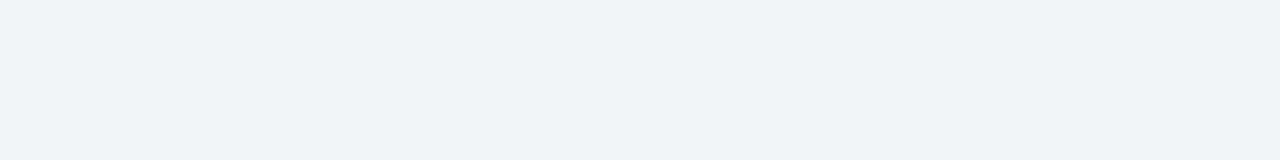
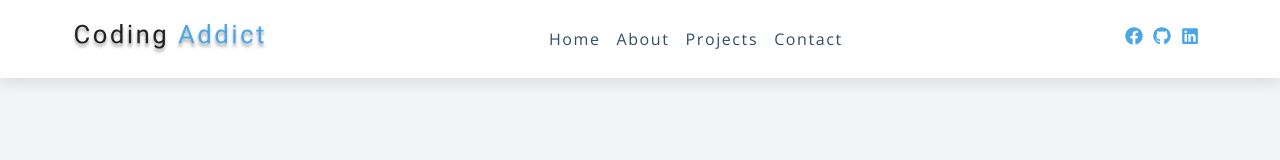
Before and after one commit to rahidt1/navBar, a plain HTML site: page src/index.html in a window 1280 px wide. Drawn offline with nearby package versions, Linux system fonts and the light colour scheme.

Commit message:
Build the navigation bar.

```diff
--- a/src/css/styles.css
+++ b/src/css/styles.css
@@ -1,5 +1,6 @@
 :root {
   --color-primary: #49a6e9;
+  --color-secondary: #a5d5f8;
   --color-text: #324d67;
   --color-body: #f1f5f8;
   --font-primary: "Open Sans", sans-serif;
@@ -40,8 +41,9 @@ a {
 
 /* Icons */
 .icon {
-  width: 15px;
-  height: 15px;
+  width: 18px;
+  height: 18px;
+  cursor: pointer;
 }
 .icon--large {
   width: 25px;
@@ -69,6 +71,90 @@ a {
   transform: rotate(90deg);
 }
 .collapsible--expanded .collapsible__content {
-  max-height: 100%;
+  /* Its crucial to use 'vh' instead of %. Because the content
+  area shuts abruptly if % is used. It also works if we used fixed
+  value like 'rem'*/
+  max-height: 100vh;
   opacity: 1;
+  transition: var(--trasition);
 }
+
+/* Navigation Bars */
+.nav {
+  background: #fff;
+  box-shadow: var(--light-shadow);
+}
+.nav-center {
+  align-items: center;
+  display: flex;
+  flex-wrap: wrap;
+  justify-content: space-between;
+  padding: 1.6rem;
+}
+.nav__list {
+  width: 100%;
+  margin: 0 0 1.5rem 0;
+}
+.nav__item {
+  color: var(--color-text);
+  cursor: pointer;
+  border-radius: 4px;
+  letter-spacing: var(--letter-spacing);
+  padding: 0.8rem;
+  transition: var(--trasition);
+}
+.nav__item:hover {
+  background: var(--color-secondary);
+  padding: 0.8rem 0.8rem 0.8rem 2rem;
+}
+.nav__item:hover.nav__item > a {
+  color: var(--color-primary);
+}
+.nav__item a {
+  color: var(--color-text);
+}
+.nav img {
+  height: 4rem;
+}
+.nav-center .icon-container {
+  margin: auto;
+}
+.nav-center .icon {
+  margin-right: 0.5rem;
+}
+.icon-container.collapsible__content .icon--primary:hover {
+  transition: var(--trasition);
+  color: var(--color-secondary);
+}
+@media screen and (min-width: 768px) {
+  .nav-center {
+    max-width: 1170px;
+    margin: auto;
+  }
+  .nav .collapsible__toggler {
+    display: none;
+  }
+  .nav__list {
+    margin: 0;
+  }
+  .nav__list,
+  .icon-container {
+    width: auto;
+    display: flex;
+    max-height: 100%;
+    opacity: 1;
+  }
+  .nav-center .icon-container {
+    display: flex;
+    align-items: center;
+    margin: 0;
+  }
+  .icon-container .icon {
+    margin-right: 1rem;
+  }
+  .nav__item:hover {
+    background: none;
+    color: var(--color-secondary);
+    padding: 0.8rem;
+  }
+}
--- a/src/index.html
+++ b/src/index.html
@@ -8,13 +8,44 @@
     <link rel="preconnect" href="https://fonts.googleapis.com" />
     <link rel="preconnect" href="https://fonts.gstatic.com" crossorigin />
     <link
-      href="https://fonts.googleapis.com/css?family=Open+Sans|Roboto:400,700&display=swap"
+      href="https://fonts.googleapis.com/css2?family=Open+Sans&display=swap"
       rel="stylesheet"
     />
     <link rel="stylesheet" href="css/normalize.css" />
     <link rel="stylesheet" href="css/styles.css" />
   </head>
   <body>
+    <nav class="nav collapsible">
+      <div class="nav-center">
+        <a href="#"><img src="images/logo.svg" alt="" /></a>
+        <svg class="icon icon--large icon--primary collapsible__toggler">
+          <use xlink:href="images/sprite.svg#bars-solid"></use>
+        </svg>
+        <ul class="list nav__list collapsible__content">
+          <li class="nav__item"><a href="#">Home</a></li>
+          <li class="nav__item"><a href="#">About</a></li>
+          <li class="nav__item"><a href="#">Projects</a></li>
+          <li class="nav__item"><a href="#">Contact</a></li>
+        </ul>
+        <span class="icon-container collapsible__content">
+          <a href="https://www.facebook.com/rahidt1" target="_blank">
+            <svg class="icon icon--primary">
+              <use xlink:href="images/sprite.svg#facebook-brands"></use>
+            </svg>
+          </a>
+          <a href="https://github.com/rahidt1" target="_blank">
+            <svg class="icon icon--primary">
+              <use xlink:href="images/sprite.svg#github-brands"></use>
+            </svg>
+          </a>
+          <a href="https://www.linkedin.com/in/rahidt/" target="_blank">
+            <svg class="icon icon--primary">
+              <use xlink:href="images/sprite.svg#linkedin-brands"></use>
+            </svg>
+          </a>
+        </span>
+      </div>
+    </nav>
     <script src="index.js"></script>
   </body>
 </html>
```
Also changed, not shown: 1 other file.
